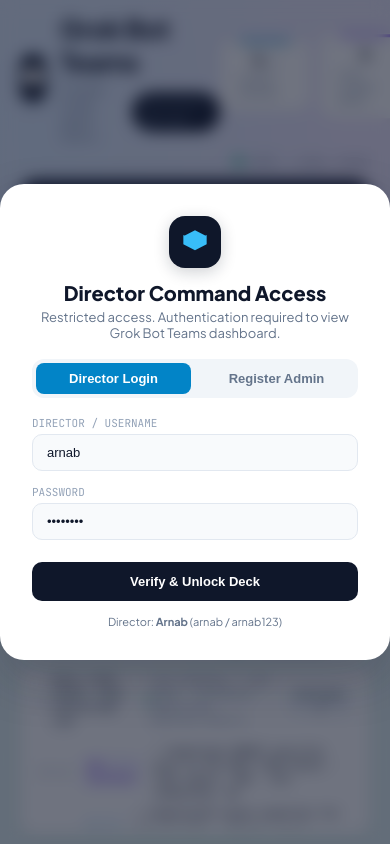
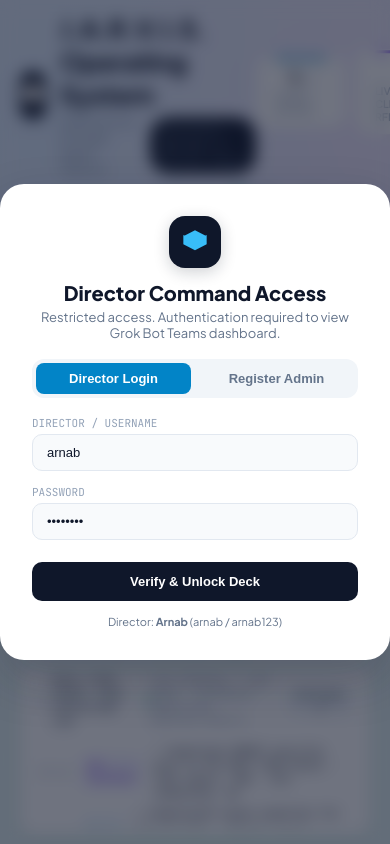
Before and after one commit to indiantrader803-bot/GoMyweblab-Zoey-OS, a plain HTML site: page autonomous-org-dashboard/index.html in a window 390 px wide. Drawn offline with nearby package versions, Linux system fonts and the light colour scheme; no server answers.

Commit message:
feat(ui): brand UI with J.A.R.V.I.S. COO identity, direct voice controls and deck navigation

```diff
--- a/autonomous-org-dashboard/index.html
+++ b/autonomous-org-dashboard/index.html
@@ -466,11 +466,11 @@
       </div>
       <div>
         <div class="brand-text">
-          <h1>Grok Bot Teams</h1>
+          <h1>J.A.R.V.I.S. Operating System</h1>
         </div>
         <div class="brand-sub">
-          <span>5 ready-made agent teams</span>
-          <span class="author-pill" id="directorBadge" onclick="handleDirectorPillClick()">Director: @arnab</span>
+          <span>Autonomous AI Org & Agent Swarms</span>
+          <span class="author-pill" id="directorBadge" onclick="window.location.href='/admin'" style="cursor:pointer;" title="Switch to Full Operations Deck">Director: @arnab ➔ Access Deck</span>
         </div>
       </div>
 
@@ -542,9 +542,9 @@
             </div>
           </div>
         </div>
-        <div class="grok-badge-btn">GROK BOT</div>
-        <div class="coord-sub">COORDINATOR</div>
-        <div class="coord-status">staffing teams</div>
+        <div class="grok-badge-btn" style="background:#7c3aed; box-shadow:0 0 12px rgba(124,58,237,0.5);">J.A.R.V.I.S.</div>
+        <div class="coord-sub" style="color:#7c3aed; font-weight:700;">CHIEF OPERATING OFFICER</div>
+        <div class="coord-status" style="color:#059669; font-weight:800;">● SYSTEM OPERATIONAL</div>
       </div>
 
       <!-- Teams Navigation -->
```
Also changed, not shown: autonomous-org-dashboard/admin.html (+8 -8 lines).
